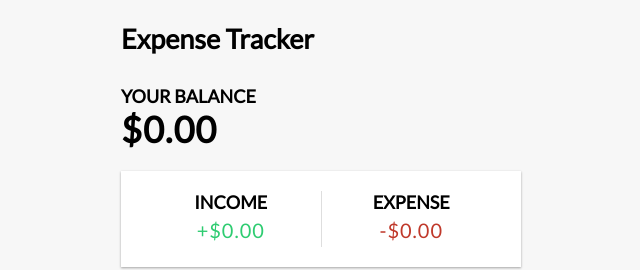
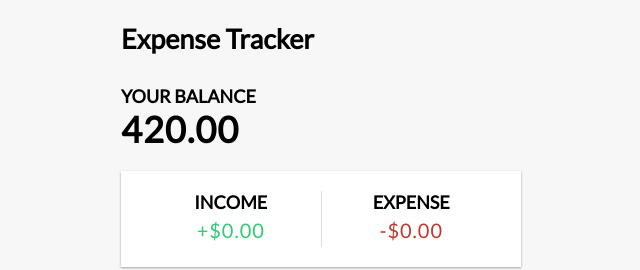
Before and after one commit to kenny791/expenser-tracker, a React (Create React App) app: page / in a window 1280 px wide. Shown: the top 270 px of the page, without its empty margins (319-959 px from the left). Built offline with nearby package versions, Linux system fonts and the light colour scheme.

Commit message:
update balance to use globalcontext, correct total

```diff
--- a/src/components/Balance.js
+++ b/src/components/Balance.js
@@ -1,10 +1,16 @@
-import React from 'react'
+import React, { useContext } from 'react'
+import { GlobalContext } from '../context/GlobalState'
 
 export const Balance = () => {
-  return (
+    const { transactions } = useContext(GlobalContext);
+
+    const amounts = transactions.map(transaction => transaction.amount);
+    const total = amounts.reduce((acc, item) => (acc += item), 0).toFixed(2);
+
+    return (
     <>
         <h4>Your Balance</h4>
-        <h1>$0.00</h1>
+        <h1>{total}</h1>
     </>
   )
 }
```
